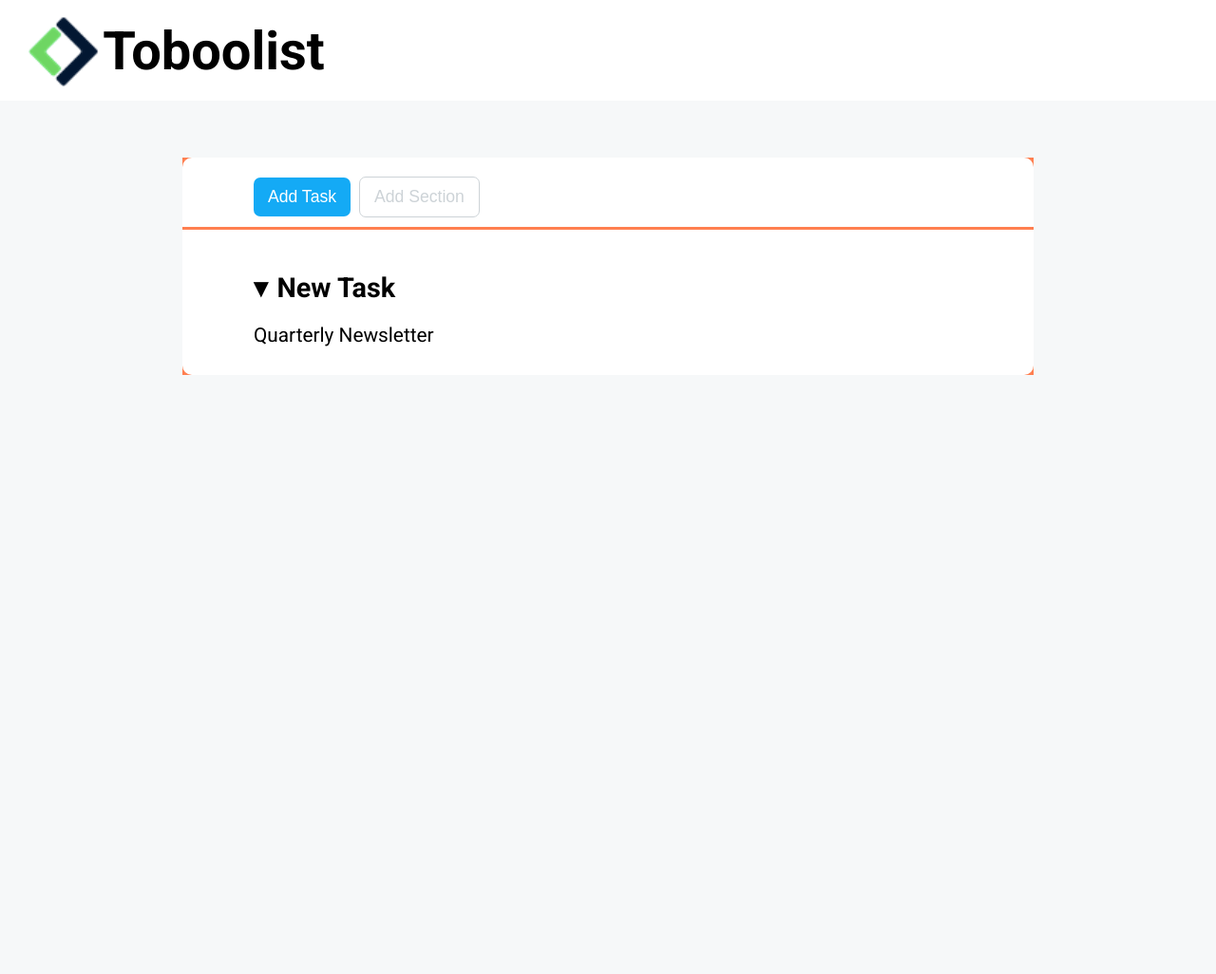
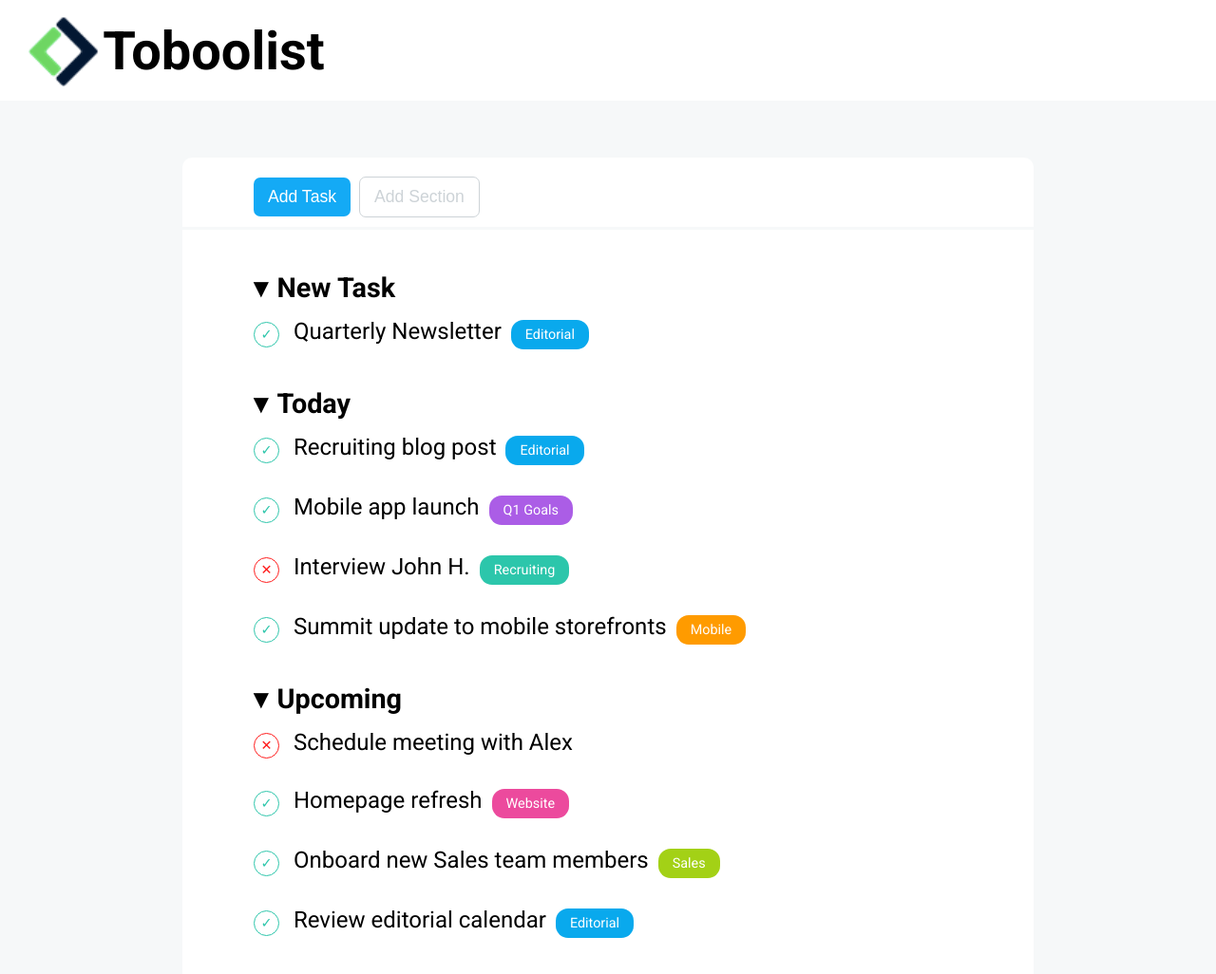
Before and after one commit to OgataiKhan/html-css-toboolist, a plain HTML site: page index.html in a window 1280 px wide. Shown: the whole page at 95% size. Before the commit the page ends 800 px from the top, so only its background shows below. Drawn offline with Linux system fonts and the light colour scheme.

Commit message:
feat: add tasks section

```diff
--- a/css/style.css
+++ b/css/style.css
@@ -63,7 +63,6 @@ Buttons
 #container {
     width: 70%;
     margin: 60px auto 20px;
-    background-color: coral;
 }
 
 #buttons-container {
@@ -113,9 +112,13 @@ Tasks
     border-bottom-right-radius: 10px;
 }
 
+.section {
+    margin-bottom: 40px;
+}
+
 .section h2 {
     font-size: 1.8em;
-    margin-bottom: 20px;
+    margin-bottom: 15px;
 }
 
 .section h2::before {
@@ -126,8 +129,79 @@ Tasks
 ul {
     list-style: none;
     padding: 0;
-    font-size: 1.3em;
+    font-size: 1.5em;
+    margin-top: 0;
+    margin-bottom: 0;
 }
+
+li {
+    margin-bottom: 30px;
+}
+
+li.mark::before {
+    display: inline-block;
+    border-radius: 50%;
+    height: 25px;
+    width: 25px;
+    margin-right: 15px;
+    font-size: 0.6em;
+    text-align: center;
+    line-height: 25px;
+}
+
+li.check::before {
+    content: "\2713";
+    color: #2dc6ab;
+    border: 1px solid #2dc6ab;
+}
+
+li.cross::before {
+    content: "\2715";
+    color: #ff1b1b;
+    border: 1px solid #ff1b1b;
+}
+
+li.tag::after {
+    display: inline-block;
+    border-radius: 13px;
+    height: 25px;
+    margin-left: 10px;
+    color: white;
+    font-size: 0.6em;
+    line-height: 25px;
+    padding: 3px 15px;
+}
+
+li.editorial::after {
+    background-color: #09a9ed;
+    content: "Editorial";
+}
+
+li.goals::after {
+    background-color: #ab5de6;
+    content: "Q1 Goals";
+}
+
+li.recruiting::after {
+    background-color: #2cc6ab;
+    content: "Recruiting";
+}
+
+li.mobile::after {
+    background-color: #ff9b00;
+    content: "Mobile";
+}
+
+li.website::after {
+    background-color: #ec4a9d;
+    content: "Website";
+}
+
+li.sales::after {
+    background-color: #a3d116;
+    content: "Sales";
+}
+
 
 /*
 **********
--- a/index.html
+++ b/index.html
@@ -25,14 +25,41 @@
             <input type="button" value="Add Task" id="add-task" class="button">
             <input type="button" value="Add Section" id="add-section" class="button">
         </header>
+        <!-- Tasks -->
         <main id="tasks-container" class="box">
+            <!-- New task -->
             <section class="section">
                 <h2>New Task</h2>
                 <ul>
-                    <li class="editorial checkmark">Quarterly Newsletter</li>
+                    <li class="editorial tag check mark">Quarterly Newsletter</li>
                 </ul>
             </section>
+            <!-- /New task -->
+            <!-- Today -->
+            <section class="section">
+                <h2>Today</h2>
+                <ul>
+                    <li class="editorial tag check mark">Recruiting blog post</li>
+                    <li class="goals tag check mark">Mobile app launch</li>
+                    <li class="recruiting tag cross mark">Interview John H.</li>
+                    <li class="mobile tag check mark">Summit update to mobile storefronts</li>
+                </ul>
+            </section>
+            <!-- /Today -->
+            <!-- Upcoming -->
+            <section class="section">
+                <h2>Upcoming</h2>
+                <ul>
+                    <li class="cross mark">Schedule meeting with Alex</li>
+                    <li class="website tag check mark">Homepage refresh</li>
+                    <li class="sales tag check mark">Onboard new Sales team members</li>
+                    <li class="editorial tag check mark">Review editorial calendar</li>
+                </ul>
+            </section>
+            <!-- /Upcoming -->
         </main>
+        <!-- /Tasks -->
+
     </div>
 </body>
 </html>
```
